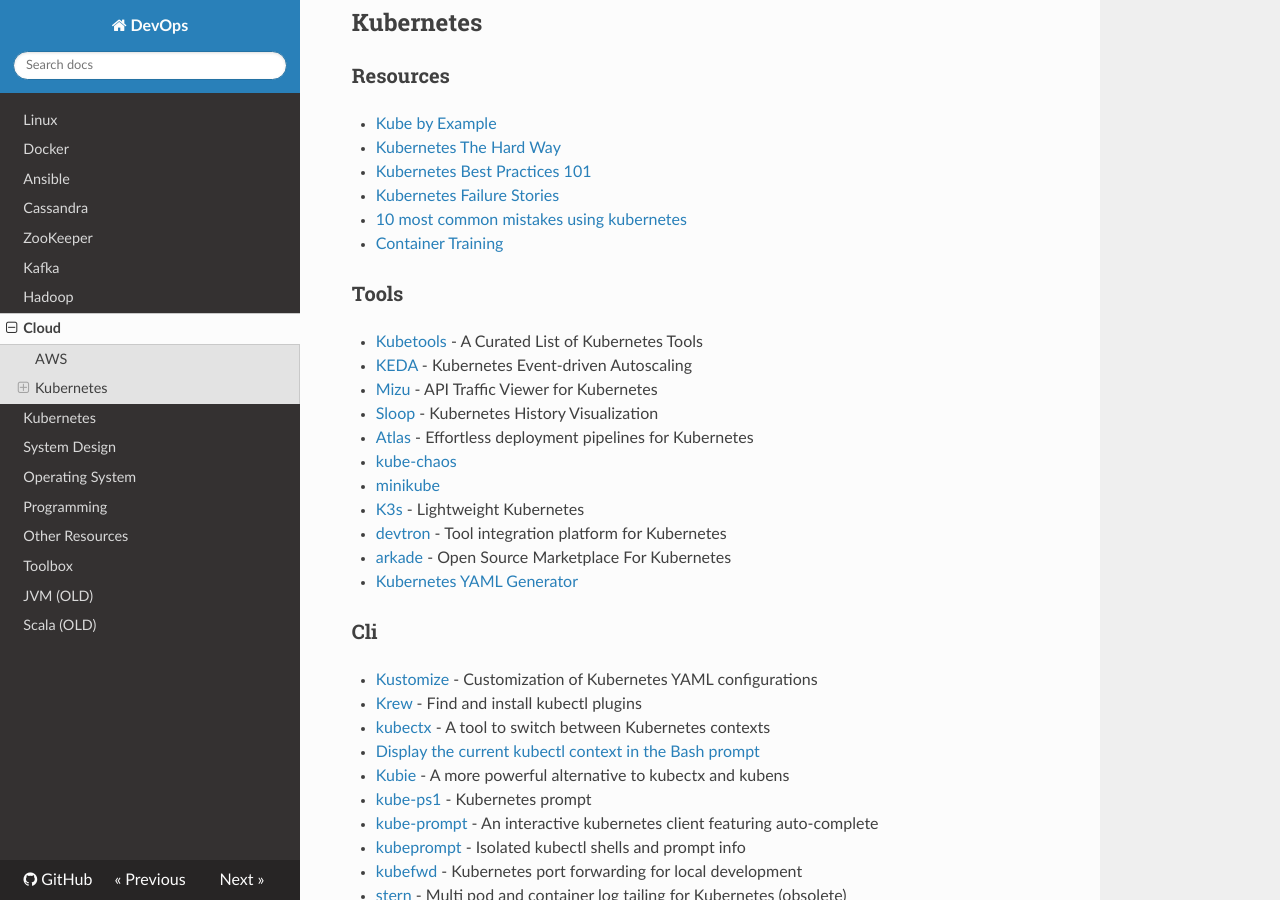
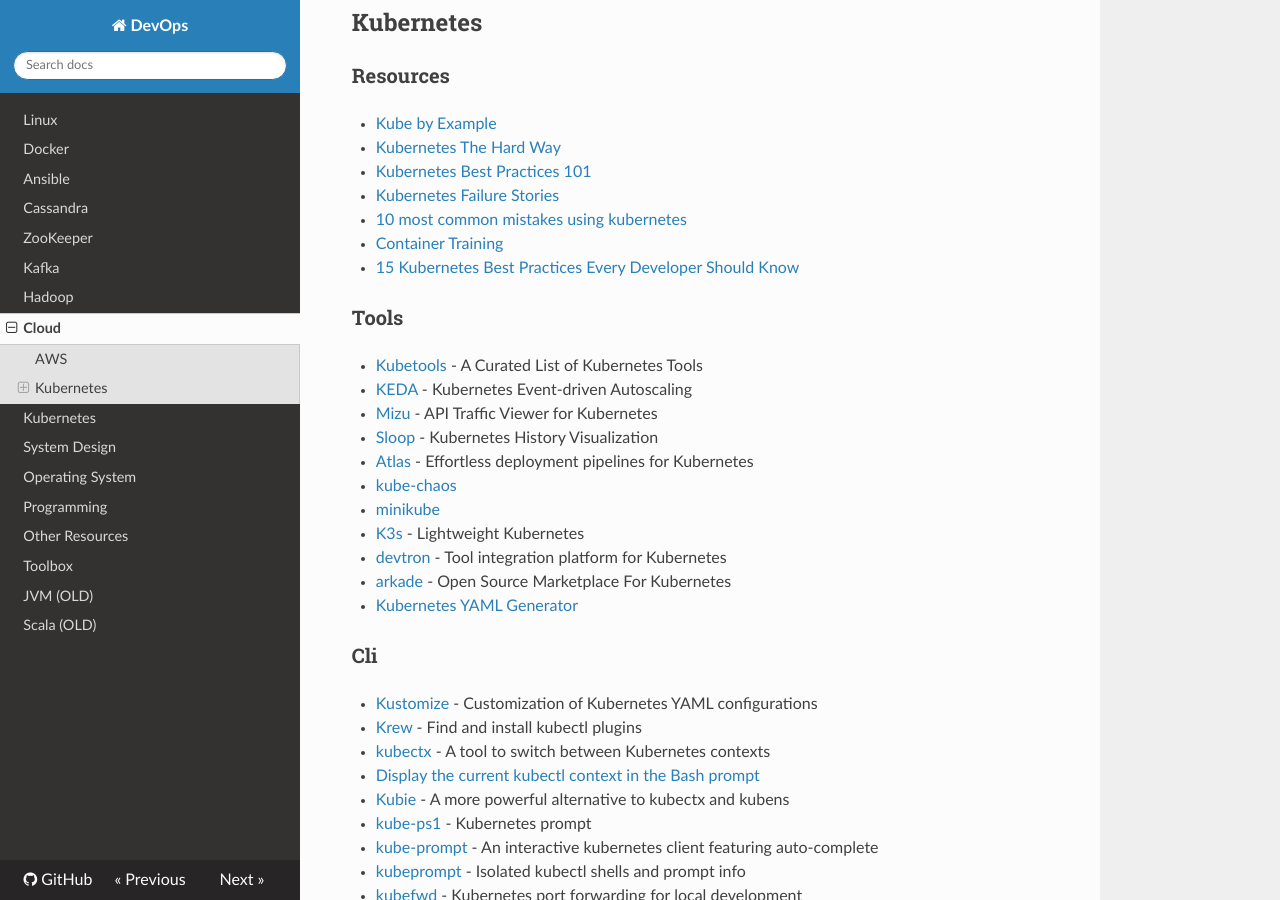
Before and after one commit to niqdev/devops, an MkDocs documentation site: the page built from docs/cloud.md, in a window 1280 px wide and 900 px high, scrolled down 451 px. Built offline with MkDocs 1.6.1, drawn with Linux system fonts in a browser that asks for light colours; nearby versions of some CDN libraries.

Commit message:
Added new resource about Best Practices (#6)

```diff
--- a/docs/cloud.md
+++ b/docs/cloud.md
@@ -22,6 +22,7 @@
 * [Kubernetes Failure Stories](https://k8s.af)
 * [10 most common mistakes using kubernetes](https://blog.pipetail.io/posts/2020-05-04-most-common-mistakes-k8s)
 * [Container Training](https://container.training)
+* [15 Kubernetes Best Practices Every Developer Should Know](https://spacelift.io/blog/kubernetes-best-practices)
 
 ### Tools
 
```
